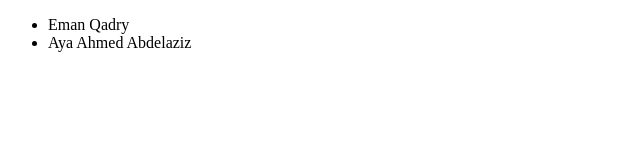
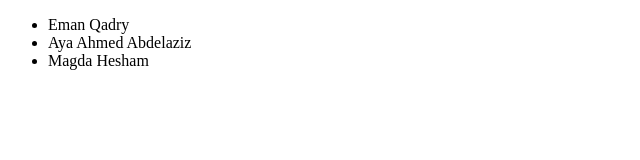
Before and after one commit to Eman-Qadry/version_control, a plain HTML site: page index.html in a window 1280 px wide. Shown: the whole page, without its empty margins (0-640 px from the left). Drawn offline with Linux system fonts and the light colour scheme.

Commit message:
add Magda

```diff
--- a/index.html
+++ b/index.html
@@ -9,6 +9,7 @@
     <ul>
         <li>Eman Qadry</li>
         <li>Aya Ahmed Abdelaziz</li>
+        <li>Magda Hesham</li>
     </ul>
 </body>
 </html>
```
